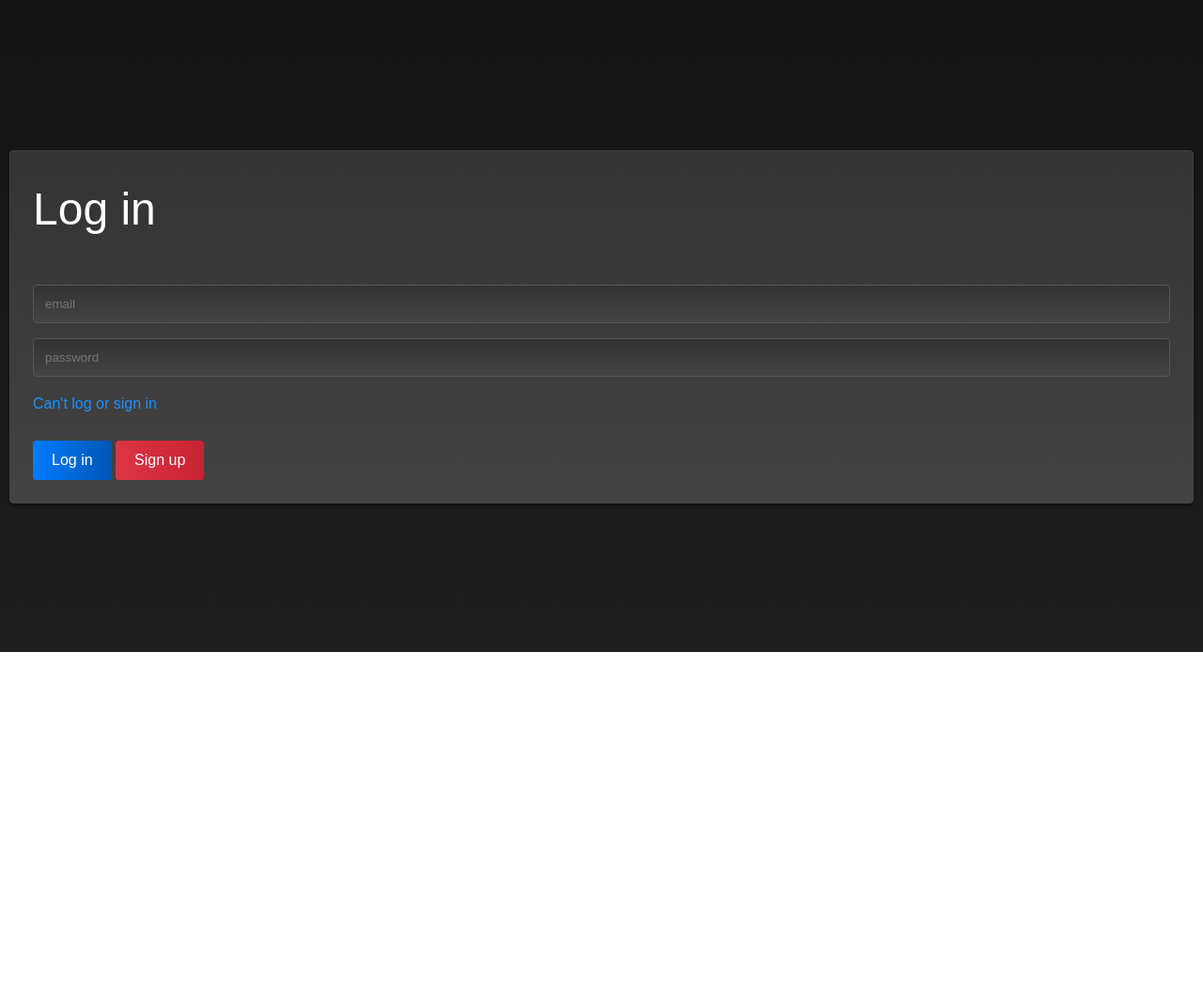
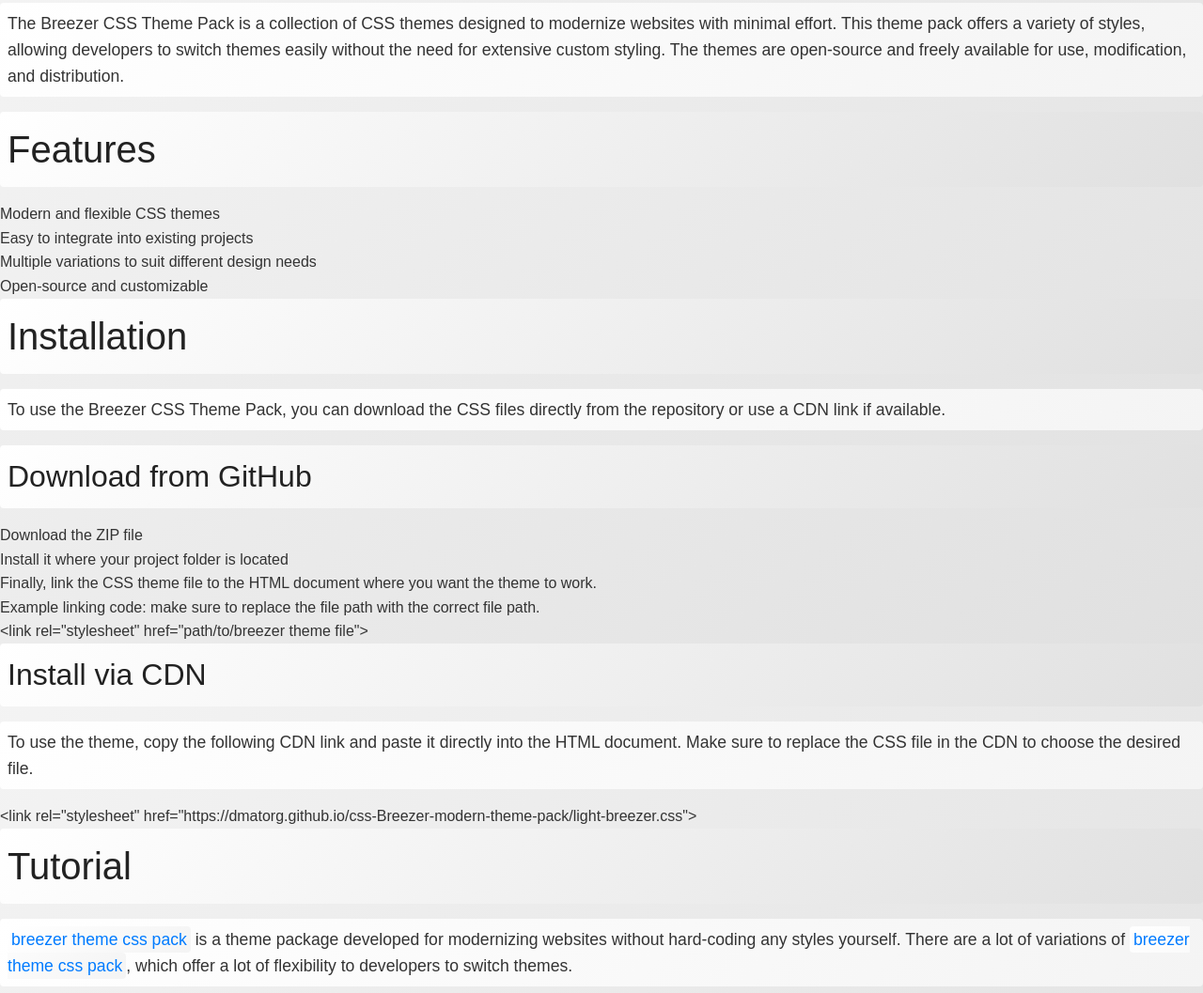
Before and after one commit to Dmatorg/css-Breezer-modern-theme-pack, a plain HTML site: page index.html in a window 1280 px wide. Shown: the part 106-1163 px from the top of the page at 94% size. Before the commit the page ends 800 px from the top, so only its background shows below. Drawn offline with Linux system fonts and the light colour scheme; a web font is replaced by a local one.

Commit message:
Update index.html

```diff
--- a/index.html
+++ b/index.html
@@ -1,46 +1,68 @@
 <!DOCTYPE html>
 <html lang="en">
 <head>
-  <meta charset="UTF-8">
-  <meta http-equiv="X-UA-Compatible" content="IE=Edge">
-  <meta name="viewport" content="width=device-width, initial-scale=1">
+    <meta charset="UTF-8">
+    <meta name="viewport" content="width=device-width, initial-scale=1.0">
+    <title>Breezer CSS Theme Pack</title>
+    <link rel="stylesheet" href="https://dmatorg.github.io/css-Breezer-modern-theme-pack/modern-light-breezer.css">
+</head>
+<body>
+    <h1>Breezer CSS Theme Pack</h1>
 
-  <title>HTML</title>
+    <p>The Breezer CSS Theme Pack is a collection of CSS themes designed to modernize websites with minimal effort. This theme pack offers a variety of styles, allowing developers to switch themes easily without the need for extensive custom styling. The themes are open-source and freely available for use, modification, and distribution.</p>
 
-  <!-- HTML -->
+    <h2>Features</h2>
+    <ul>
+        <li>Modern and flexible CSS themes</li>
+        <li>Easy to integrate into existing projects</li>
+        <li>Multiple variations to suit different design needs</li>
+        <li>Open-source and customizable</li>
+    </ul>
 
+    <h2>Installation</h2>
+    <p>To use the Breezer CSS Theme Pack, you can download the CSS files directly from the repository or use a CDN link if available.</p>
 
-  <!-- Custom Styles -->
-  <link rel="stylesheet" href="modern-dark-breezer.css">
-</head>
+    <h3>Download from GitHub</h3>
+    <ol>
+        <li>Download the ZIP file</li>
+        <li>Install it where your project folder is located</li>
+        <li>Finally, link the CSS theme file to the HTML document where you want the theme to work.</li>
+        <li>Example linking code: make sure to replace the file path with the correct file path.</li>
+    </ol>
+    <pre><code>&lt;link rel="stylesheet" href="path/to/breezer theme file"&gt;</code></pre>
 
-<body>
-  <br>
-  <br />
-  <br />
-  <br>
-  <br>
-  <br>
-<br />
-<br />
-<br>
-<br>
-  <div style="margin: 10px">
-    <div class="card">
-      <h1>
-        Log in
-      </h1>
-      <br>
-      <input type="email" name="email" placeholder="email"><br>
-      <input type="password" name="password" placeholder="password">
-      <br>
-      <a href="">Can't log or sign in</a>
-      <br>
-      <br>
-      <button> Log in </button> <button class="btn-danger">Sign up</button>
-    </div>
-  </div>
-  <!-- Project -->
-  <script src="main.js"></script>
+    <h3>Install via CDN</h3>
+    <p>To use the theme, copy the following CDN link and paste it directly into the HTML document. Make sure to replace the CSS file in the CDN to choose the desired file.</p>
+    <pre><code>&lt;link rel="stylesheet" href="https://dmatorg.github.io/css-Breezer-modern-theme-pack/light-breezer.css"&gt;</code></pre>
+
+    <h2>Tutorial</h2>
+    <p><a href="#">breezer theme css pack</a> is a theme package developed for modernizing websites without hard-coding any styles yourself. There are a lot of variations of <a href="#">breezer theme css pack</a>, which offer a lot of flexibility to developers to switch themes.</p>
+    <p>The <a href="#">breezer theme css pack</a> allows developers to focus more on their website's core functionality rather than styling. Also, the <a href="#">breezer theme css pack</a> is open source, meaning its source code is freely available for everyone to use, modify, and even destroy on their machines.</p>
+
+    <h3>Variations of the breezer theme</h3>
+    <p>The <a href="#">breezer theme css pack</a> comes with many variations. Common types released in <a href="#">breezer-theme-css-pack-1.0</a> are:</p>
+    <ul>
+        <li><strong>Alpha:</strong> Plain colors with cozy transitions and smooth animations.</li>
+        <li><strong>Modern:</strong> Premium gradients and modern theming but lacks smooth transitions.</li>
+        <li><strong>Light:</strong> Light variations of plain colors, including smooth transitions and animations.</li>
+    </ul>
+
+    <h3>Variations with files</h3>
+    <ul>
+        <li>light-breezer.css</li>
+        <li>dark-breezer.css</li>
+        <li>pink-breezer.css</li>
+        <li>orange-breezer.css</li>
+        <li>light-pink-breezer.css</li>
+        <li>modern-light-breezer.css</li>
+        <li>modern-dark-breezer.css</li>
+        <li>modern-orange-breezer.css</li>
+        <li>modern-pink-breezer.css</li>
+        <li>modern-pink-breezer-2.css</li>
+        <li>modern-pink-breezer-3.css</li>
+        <li>modern-pink-breezer-4.css</li>
+    </ul>
+
+    <p><strong>Note:</strong> These file names describe the theme and its variation. For example, <code>light-breezer.css</code> describes the light alpha version of the theme package. With the modern prefix, <code>modern-light-breezer.css</code> defines the modern variation of the light alpha. Only the pink color supports the light variation and modern with a total of 4 sub-modern variations.</p>
 </body>
 </html>
```
